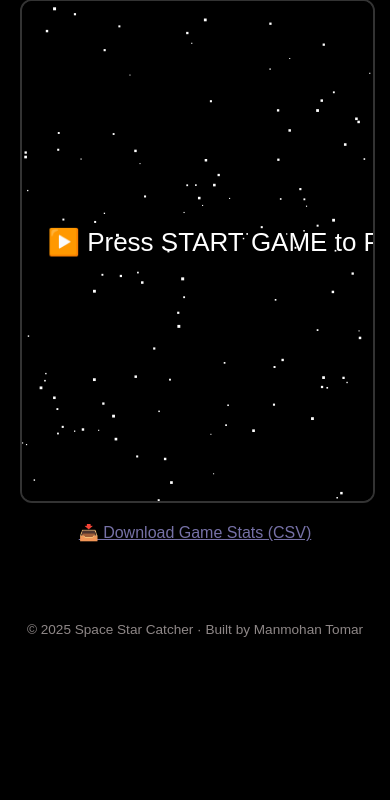
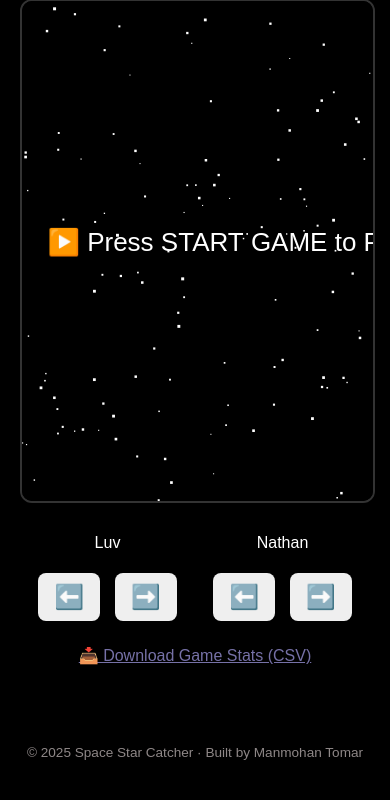
Before and after one commit to mannumms-design/space-rocket-catcher-ai, a Flask app: page / in a window 390 px wide. Shown: the part 144-944 px from the top of the page. Before the commit the page ends 781 px from the top, so only its background shows below. Run offline with Flask 3, Linux system fonts and the light colour scheme.

Commit message:
Mobile buttons addded

```diff
--- a/static/js/game.js
+++ b/static/js/game.js
@@ -25,6 +25,20 @@ function createStars() {
     }
 }
 createStars();
+
+//=======Mobile================
+function moveKid(kid, delta) {
+    if (!gameRunning) return;
+
+    kid.x += delta;
+    kid.x = Math.max(0, Math.min(canvas.width - kid.width, kid.x));
+}
+document.getElementById("luvLeft").addEventListener("touchstart", () => moveKid(kid1, -25));
+document.getElementById("luvRight").addEventListener("touchstart", () => moveKid(kid1, 25));
+
+document.getElementById("natLeft").addEventListener("touchstart", () => moveKid(kid2, -25));
+document.getElementById("natRight").addEventListener("touchstart", () => moveKid(kid2, 25));
+
 
 // ================== PLAYERS ==================
 let kid1 = {
--- a/templates/game.html
+++ b/templates/game.html
@@ -95,6 +95,31 @@
             border-radius: 8px;
             border: none;
         }
+
+        /* -----Mobile----- */
+        .mobile-controls {
+  display: none;
+  justify-content: space-around;
+  margin-top: 15px;
+}
+
+.player-controls {
+  text-align: center;
+}
+
+.player-controls button {
+  font-size: 24px;
+  padding: 10px 16px;
+  margin: 5px;
+}
+
+/* Show only on mobile */
+@media (max-width: 768px) {
+  .mobile-controls {
+    display: flex;
+  }
+}
+
     </style>
 </head>
 
@@ -108,6 +133,22 @@
     </div>
     <div id="aiHints" style="color:white; margin-top:10px; font-size:16px;"></div>
     <canvas id="gameCanvas"></canvas>
+
+    <!-- Mobile Conttrols -->
+     <div class="mobile-controls">
+  <div class="player-controls">
+    <p>Luv</p>
+    <button id="luvLeft">⬅️</button>
+    <button id="luvRight">➡️</button>
+  </div>
+
+  <div class="player-controls">
+    <p>Nathan</p>
+    <button id="natLeft">⬅️</button>
+    <button id="natRight">➡️</button>
+  </div>
+</div>
+
 
     <!-- GAME OVER POPUP -->
     <div id="gameOverPopup" class="popup hidden">
```
